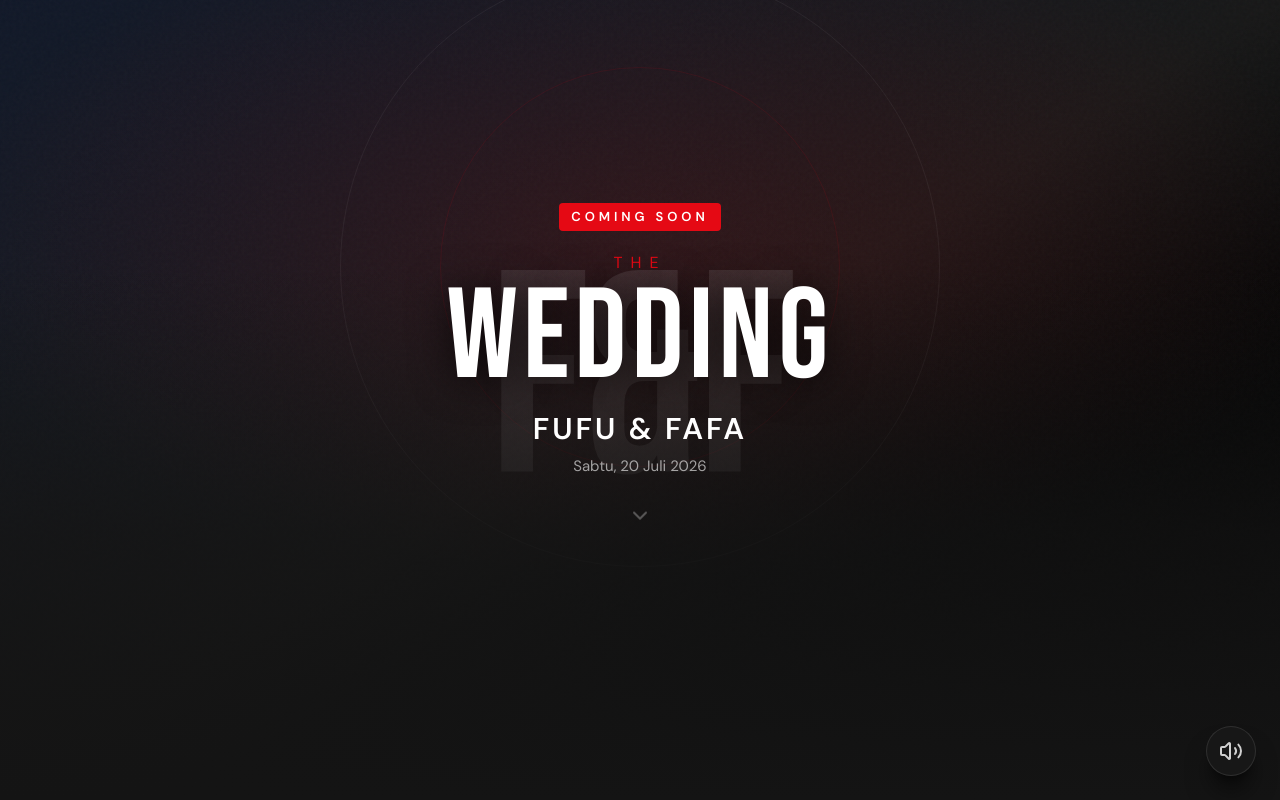
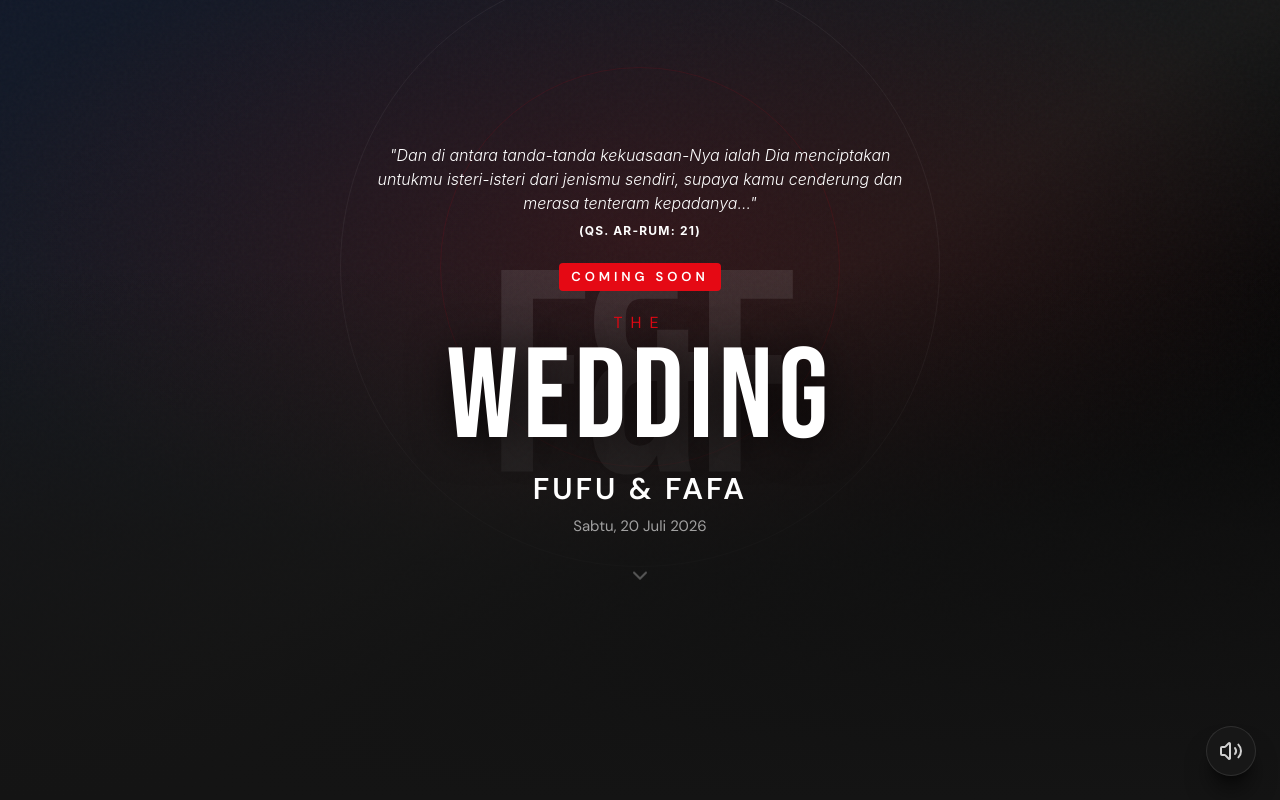
Before and after one commit to iif069/undanan-digital-mig, a React (Vite) app in the folder Digital-Invitation-Landing-Page-main/: page / in a window 1280 px wide. Both pictures are taken after a click on the button "BUKA UNDANGAN". Shown: the top 800 px of the page. Built offline with nearby package versions, Linux system fonts and the light colour scheme; a web font is replaced by a local one.

Commit message:
Update App.tsx

```diff
--- a/Digital-Invitation-Landing-Page-main/src/app/App.tsx
+++ b/Digital-Invitation-Landing-Page-main/src/app/App.tsx
@@ -171,7 +171,7 @@ function OpeningScreen({ onOpen }: { onOpen: () => void }) {
         >
           {namaTamu}
         </p>
-        <p className="text-white/40 text-[13px] mb-8" style={{ fontFamily: "'DM Sans', sans-serif" }}>
+        <p className="text-white/40 text-[12px] mb-8" style={{ fontFamily: "'DM Sans', sans-serif" }}>
           *) Mohon maaf apabila ada kesalahan penulisan nama/gelar
         </p>
 
@@ -225,6 +225,14 @@ function HeroSection() {
       <div className="absolute bottom-0 left-0 right-0 h-2/3 bg-gradient-to-t from-[#141414] via-[#141414]/70 to-transparent pointer-events-none" />
 
       <div className="absolute inset-0 z-10 px-6 pb-16 text-center flex flex-col justify-center items-center">
+        <div className="text-white text-center mb-6 px-4 max-w-xl mx-auto">
+    <p className="italic text-sm md:text-base font-light mb-2">
+      "Dan di antara tanda-tanda kekuasaan-Nya ialah Dia menciptakan untukmu isteri-isteri dari jenismu sendiri, supaya kamu cenderung dan merasa tenteram kepadanya..."
+    </p>
+    <p className="text-xs font-bold tracking-widest">
+      (QS. AR-RUM: 21)
+    </p>
+  </div>
         <span
           className="bg-[#E50914] text-white text-[13px] uppercase tracking-[0.3em] px-3 py-1 rounded-sm font-semibold mb-5 inline-block"
           style={{ fontFamily: "'DM Sans', sans-serif" }}
```
